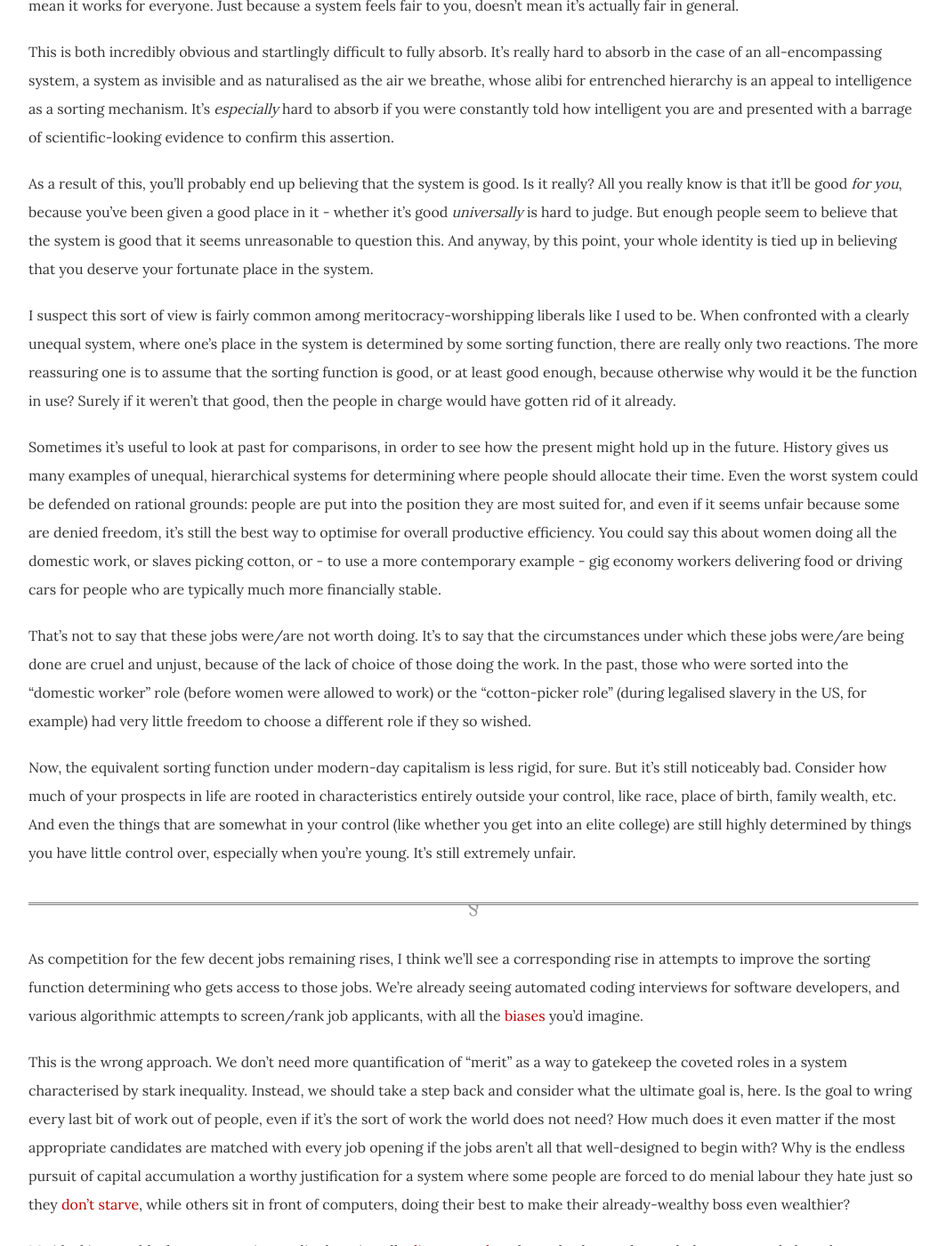
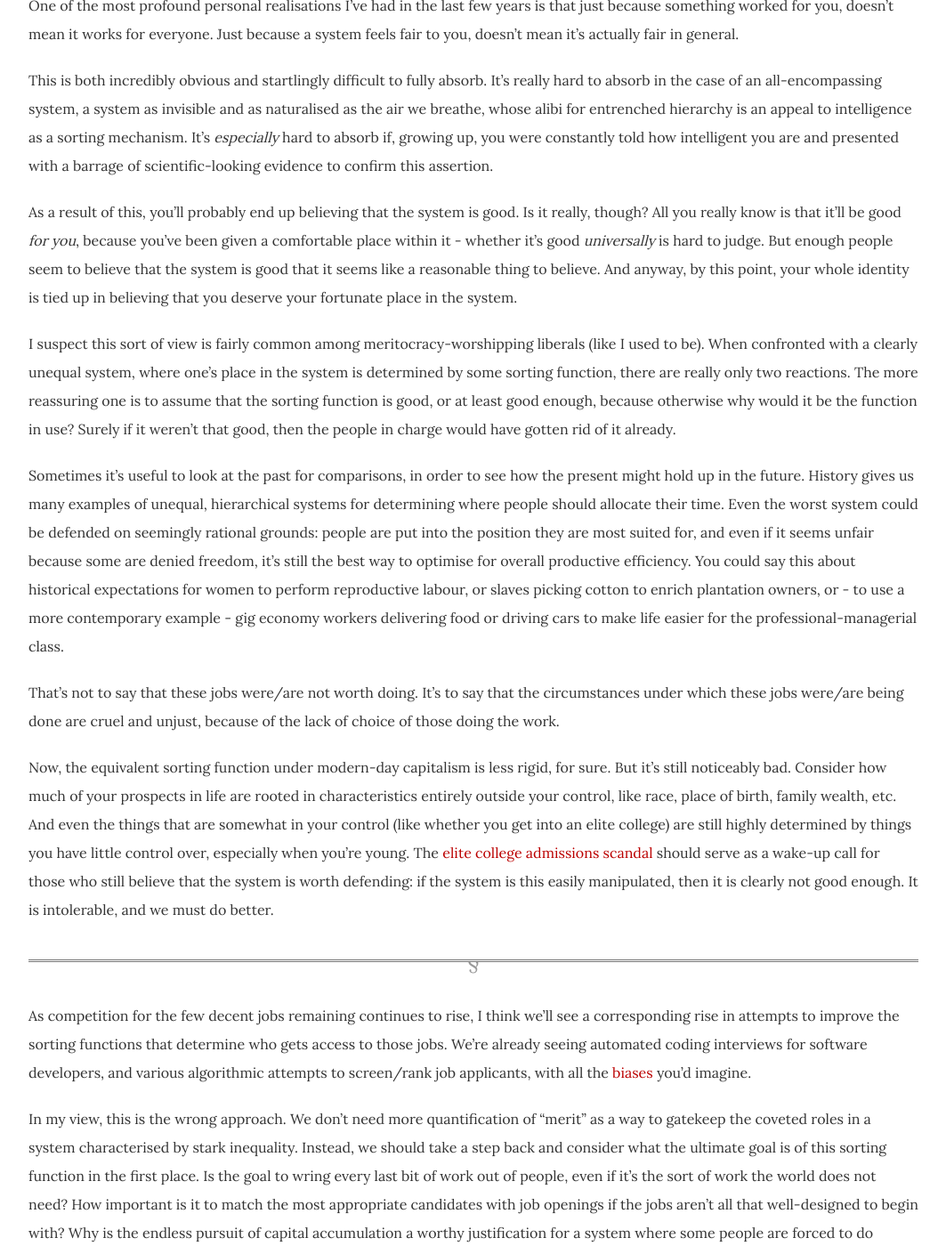
Before and after one commit to dellsystem/dellsystem.github.io, a Jekyll site: the page built from _posts/2019-4-26-fragments-116.md, in a window 1280 px wide and 1400 px high, scrolled down 2318 px. Shown: the whole window at 89% size, without its empty margins (108-1171 px from the left). Built offline with Jekyll 4.4.1, drawn with Linux system fonts in a browser that asks for light colours; some of the changed text lies outside the part shown.

Commit message:
Update fragments-116
Language edits

```diff
--- a/_posts/2019-4-26-fragments-116.md
+++ b/_posts/2019-4-26-fragments-116.md
@@ -1,32 +1,32 @@
 ---
 title: "When the sorting function is broken"
-description: "Our current 'meritocratic' system is a terrible way to sort people into economic roles, with their corresponding economic rewards."
+description: "Our current 'meritocratic' sorting function is a terrible way to sort people into a system with highly variable economic rewards."
 layout: fragment
 tags:
-- ideology
+- meritocracy
 - the-left
 - working-in-tech
 ---
 
 _This came out a little more than a day late, and the next day's fragment is also late. Please forgive me. I will be caught up soon._
 
-Imagine a world where no one gets to choose their job/role/industry. Instead, it's chosen on their behalf, outsourced to some sorting function that places people wherever they're considered most useful, given the work that needs to be divvied up (like, say, the sorting hat in Harry Potter). Only, unlike J. K. Rowling's supernaturally omniscient hat, this function isn't clairvoyant. It doesn't know _exactly_ what you're best suited for. It tries to guess, based on your performance on various tests, but the tests are always imperfect because they're designed through trial and error. There's always still a stochastic element, some uncertainty or possibility of error that can never go away. Still, this system does optimise for efficiency of job allocation as best as it can, and society hums along reasonably well, because people understand what the sorting function is trying to do.
+Imagine a world where no one gets to choose their job/role/industry. Instead, this choice is outsourced to some sorting function that places people wherever they're considered most useful, taking into account all the work that needs to be divvied up for society to function (like, say, the sorting hat in Harry Potter). Only, unlike J. K. Rowling's supernaturally omniscient hat, this function isn't clairvoyant. It doesn't know _exactly_ what you're best suited for. It tries to guess, based on your performance on various tests, but the tests are always imperfect because they're designed through trial and error. There's always still a stochastic element, some uncertainty or possibility of error that can never go away. Still, this system does optimise for efficiency of job allocation as best as it can, and society hums along reasonably well, because people understand what the sorting function is trying to do.
 
-Now imagine if the job you got also determined your economic standing. And not just little bit, either: your quality of life would be hugely different depending on whether you landed a role in the professional-managerial class, or were stuck in the ever-expanding group beneath whose role is to serve that class. It could mean the difference between being perpetually on the verge of homelessness vs owning multiple homes.
+Now imagine that the job you get also determines your economic standing. And not just little bit, either: your quality of life is hugely different depending on whether you land a role in the professional-managerial class, or get trapped in the ever-expanding group beneath whose role is to serve that class. It could mean the difference between being perpetually on the verge of homelessness vs owning multiple homes.
 
-To make things worse, imagine that the economic rewards for a particular job are disconnected from its social value. There's maybe some correlation in terms of "skill", at least when measured in a very particular way (time spent in educational institutions, preferably elite), but overall the link between economic value and social value appears fairly tenuous. People still _want_ to do jobs that provide social value, either because they personally love it, or because they recognise the importance of such jobs in maintaining a functioning society, but they know that it might mean resigning themselves to a precarious existence. Consequently, some of these people end up in jobs they don't really want to do, and which aren't what society needs, solely because they want economic stability.
+To make things worse, imagine that the economic rewards for a particular job are disconnected from its social value. There's some correlation in terms of "skill", at least when measured in a very particular way (time spent in educational institutions, preferably elite), but overall the link between economic value and social value appears fairly tenuous. People still _want_ to do jobs that provide social value, either because they personally love it, or because they recognise the importance of such jobs in maintaining a functioning society, but they know that it might mean resigning themselves to a precarious existence. Consequently, some of these people end up in jobs they don't really want to do, and which aren't what society needs, solely because they want economic stability.
 
-Adding to that mix, imagine if the tests for allocating people into jobs were highly varied and loosely enforced. Some people are outright never given the chance to take some tests, or are graded more harshly; some people cheat without consequences or get to bypass them entirely.
+Adding to that mix, imagine that the tests for allocating people into jobs are highly varied and poorly managed. Some people are never given the chance to take some tests, or are graded more harshly; some people cheat without consequences or get to bypass them entirely.
 
-What's the expected result? Well, a sub-optimal allocation of people into jobs, for one. You would no longer have people doing the job they're most suited for, which would impede the overall utility of the system. And, some people would be needlessly suffering, because 1) the punishment for not being "sorted" into the top tiers of  the system is way too high, and 2) the sorting function isn't very good, anyway - too easily gamed, and not congruent with what society truly needs.
+What's the expected result? Well, a sub-optimal allocation of people into jobs, for one. You would no longer have people doing the job they're most suited for, which would impede the overall functioning of the system. And some people would unnecessarily suffer, because 1) the punishment for not being "sorted" into the top tiers of  the system is way too high, and 2) the sorting function isn't very good, anyway - too easily gamed, and not congruent with what society truly needs.
 
 ***
 
-I've [written](https://notesfrombelow.org/article/tech-culture-unions-meritocracy) [previously](/posts/fragments-5) about the sham that is meritocracy (both in practice and in theory). My main problems with it come down to the two factors mentioned above: 1) it is used to justify massive inequality on a scale that is fundamentally unjustifiable; and 2) that it is a bad sorting mechanism, partly because of 1), and partly because there is no universal conception of "merit" independent of power. Meritocracy might be a step up from the system it was created to replace, but only a small one, and if you rely on it too long it ends up entrenching the interests of those who are powerful enough to simulate "merit".
+I've [written](https://notesfrombelow.org/article/tech-culture-unions-meritocracy) [previously](/posts/fragments-5) about the sham that is meritocracy (both in practice and in theory). My main problems with it come down to the two factors mentioned above: 1) it is used to justify the existence of massive inequality on a scale that is fundamentally unjustifiable; and 2) it is a bad sorting mechanism, partly because of 1), and partly because there is no universal conception of "merit" independent of power. Meritocracy might be a step up from the system it was created to replace, but only a small one, and if you rely on it too long it ends up entrenching the interests of those who are powerful enough to shape the definition of "merit" in their own image.
 
-When I try to interrogate my own political views before I turned drastically leftward, one thing that stands out now is that I used to think that the sorting function of meritocracy worked. It's not that I didn't notice that sorting existed - how could I have ignored it, when I had daily interactions with low-wage service workers who clearly had much less freedom on the job than I did? Or when I walked past homeless people nearly every day on my short walk home? Clearly there was sorting, and it resulted in some suffering, which was unfortunate. But still, I mostly believed that the sorting function was the best we could do.
+When I try to interrogate my own political views before I turned drastically leftward, one thing that stands out is that I used to think that the sorting function of meritocracy worked. It's not that I didn't notice that sorting existed - how could I have ignored it, when I had daily interactions with low-wage service workers who clearly had much less freedom on the job than I did? Or when I walked past homeless people nearly every day on my short walk home? Clearly there was sorting, and it resulted in some suffering, which was unfortunate. But still, I mostly believed that the sorting function was the best we could do.
 
-So I could feel guilty about the fact that I, as a 21-year-old college student, could make more in one summer (and not even working that hard) than a full-time minimum-wage worker would in a year, in most US states. I could feel bad about getting free food at my workplace and even being able to bring guests on occasion while the workers serving me food were forbidden from doing the same, even though they could have used it more. I could sympathise with long-time residents of San Francisco  being displaced because techies like myself were able to spend $3,000+ a month on a one-bedroom luxury apartment.
+So I could feel guilty about the fact that I, as a 21-year-old college student, could make more in one summer (without even working that hard) than a full-time minimum-wage worker would in a year, in most US states. I could feel bad about getting to bring guests to my workplace's free cafeteria while the workers serving me food were forbidden from doing the same, even though they could have used it more. I could sympathise with long-time residents of San Francisco being displaced because techies like myself were able to spend $3,000+ a month on a one-bedroom luxury apartment.
 
 Or I could view it as my just desserts - my prize for having worked hard, and just being like innately capable, I don't know. I had a profound faith in the ability of the system to sort people who had "merit" (i.e., people like me) into their rightful place within the system, where they would be justly rewarded. Those who weren't as talented would end up having to settle for the jobs that paid poorly and offered little freedom or possibility of advancement, possibly for the rest of their lives. I considered this unfortunate, but a reasonable price to pay for a well-functioning society.
 
@@ -34,22 +34,22 @@ Or I could view it as my just desserts - my prize for having worked hard, and ju
 
 One of the most profound personal realisations I've had in the last few years is that just because something worked for you, doesn't mean it works for everyone. Just because a system feels fair to you, doesn't mean it's actually fair in general.
 
-This is both incredibly obvious and startlingly difficult to fully absorb. It's really hard to absorb in the case of an all-encompassing system, a system as invisible and as naturalised as the air we breathe, whose alibi for entrenched hierarchy is an appeal to intelligence as a sorting mechanism. It's _especially_ hard to absorb if you were constantly told how intelligent you are and presented with a barrage of scientific-looking evidence to confirm this assertion.
+This is both incredibly obvious and startlingly difficult to fully absorb. It's really hard to absorb in the case of an all-encompassing system, a system as invisible and as naturalised as the air we breathe, whose alibi for entrenched hierarchy is an appeal to intelligence as a sorting mechanism. It's _especially_ hard to absorb if, growing up, you were constantly told how intelligent you are and presented with a barrage of scientific-looking evidence to confirm this assertion.
 
-As a result of this, you'll probably end up believing that the system is good. Is it really? All you really know is that it'll be good _for you_, because you've been given a good place in it - whether it's good _universally_ is hard to judge. But enough people seem to believe that the system is good that it seems unreasonable to question this. And anyway, by this point, your whole identity is tied up in believing that you deserve your fortunate place in the system.
+As a result of this, you'll probably end up believing that the system is good. Is it really, though? All you really know is that it'll be good _for you_, because you've been given a comfortable place within it - whether it's good _universally_ is hard to judge. But enough people seem to believe that the system is good that it seems like a reasonable thing to believe. And anyway, by this point, your whole identity is tied up in believing that you deserve your fortunate place in the system.
 
-I suspect this sort of view is fairly common among meritocracy-worshipping liberals like I used to be. When confronted with a clearly unequal system, where one's place in the system is determined by some sorting function, there are really only two reactions. The more reassuring one is to assume that the sorting function is good, or at least good enough, because otherwise why would it be the function in use? Surely if it weren't that good, then the people in charge would have gotten rid of it already.
+I suspect this sort of view is fairly common among meritocracy-worshipping liberals (like I used to be). When confronted with a clearly unequal system, where one's place in the system is determined by some sorting function, there are really only two reactions. The more reassuring one is to assume that the sorting function is good, or at least good enough, because otherwise why would it be the function in use? Surely if it weren't that good, then the people in charge would have gotten rid of it already.
 
-Sometimes it's useful to look at past for comparisons, in order to see how the present might hold up in the future. History gives us many examples of unequal, hierarchical systems for determining where people should allocate their time. Even the worst system could be defended on rational grounds: people are put into the position they are most suited for, and even if it seems unfair because some are denied freedom, it's still the best way to optimise for overall productive efficiency. You could say this about women doing all the domestic work, or slaves picking cotton, or - to use a more contemporary example - gig economy workers delivering food or driving cars for people who are typically much more financially stable.
+Sometimes it's useful to look at the past for comparisons, in order to see how the present might hold up in the future. History gives us many examples of unequal, hierarchical systems for determining where people should allocate their time. Even the worst system could be defended on seemingly rational grounds: people are put into the position they are most suited for, and even if it seems unfair because some are denied freedom, it's still the best way to optimise for overall productive efficiency. You could say this about historical expectations for women to perform reproductive labour, or slaves picking cotton to enrich plantation owners, or - to use a more contemporary example - gig economy workers delivering food or driving cars to make life easier for the professional-managerial class.
 
-That's not to say that these jobs were/are not worth doing. It's to say that the circumstances under which these jobs were/are being done are cruel and unjust, because of the lack of choice of those doing the work. In the past, those who were sorted into the "domestic worker" role (before women were allowed to work) or the "cotton-picker role" (during legalised slavery in the US, for example) had very little freedom to choose a different role if they so wished.
+That's not to say that these jobs were/are not worth doing. It's to say that the circumstances under which these jobs were/are being done are cruel and unjust, because of the lack of choice of those doing the work.
 
-Now, the equivalent sorting function under modern-day capitalism is less rigid, for sure. But it's still noticeably bad. Consider how much of your prospects in life are rooted in characteristics entirely outside your control, like race, place of birth, family wealth, etc. And even the things that are somewhat in your control (like whether you get into an elite college) are still highly determined by things you have little control over, especially when you're young. It's still extremely unfair.
+Now, the equivalent sorting function under modern-day capitalism is less rigid, for sure. But it's still noticeably bad. Consider how much of your prospects in life are rooted in characteristics entirely outside your control, like race, place of birth, family wealth, etc. And even the things that are somewhat in your control (like whether you get into an elite college) are still highly determined by things you have little control over, especially when you're young. The [elite college admissions scandal](/posts/fragments-71) should serve as a wake-up call for those who still believe that the system is worth defending: if the system is this easily manipulated, then it is clearly not good enough. It is intolerable, and we must do better.
 
 ***
 
-As competition for the few decent jobs remaining rises, I think we'll see a corresponding rise in attempts to improve the sorting function determining who gets access to those jobs. We're already seeing automated coding interviews for software developers, and various algorithmic attempts to screen/rank job applicants, with all the [biases](https://qz.com/1427621/companies-are-on-the-hook-if-their-hiring-algorithms-are-biased/) you'd imagine.
+As competition for the few decent jobs remaining continues to rise, I think we'll see a corresponding rise in attempts to improve the sorting functions that determine who gets access to those jobs. We're already seeing automated coding interviews for software developers, and various algorithmic attempts to screen/rank job applicants, with all the [biases](https://qz.com/1427621/companies-are-on-the-hook-if-their-hiring-algorithms-are-biased/) you'd imagine.
 
-This is the wrong approach. We don't need more quantification of "merit" as a way to gatekeep the coveted roles in a system characterised by stark inequality. Instead, we should take a step back and consider what the ultimate goal is, here. Is the goal to wring every last bit of work out of people, even if it's the sort of work the world does not need? How much does it even matter if the most appropriate candidates are matched with every job opening if the jobs aren't all that well-designed to begin with? Why is the endless pursuit of capital accumulation a worthy justification for a system where some people are forced to do menial labour they hate just so they [don't starve](/posts/fragments-111), while others sit in front of computers, doing their best to make their already-wealthy boss even wealthier?
+In my view, this is the wrong approach. We don't need more quantification of "merit" as a way to gatekeep the coveted roles in a system characterised by stark inequality. Instead, we should take a step back and consider what the ultimate goal is of this sorting function in the first place. Is the goal to wring every last bit of work out of people, even if it's the sort of work the world does not need? How important is it to match the most appropriate candidates with job openings if the jobs aren't all that well-designed to begin with? Why is the endless pursuit of capital accumulation a worthy justification for a system where some people are forced to do menial labour they hate just so they [don't starve](/posts/fragments-111), while others sit in front of computers, doing their best to make their already-wealthy boss even wealthier?
 
 My ideal is a world where economic equality has virtually [disappeared](/posts/fragments-115), and people choose the work they want to do based on a combination of 1) what they enjoy doing; 2) what they're naturally good at; and 3) what society needs. This is obviously not something that can be achieved overnight, not least because it'll require radically overhauling the way people think about something as culturally ingrained as work. Still, it seems to me like the only system for allocating work that's worth striving for.
```
